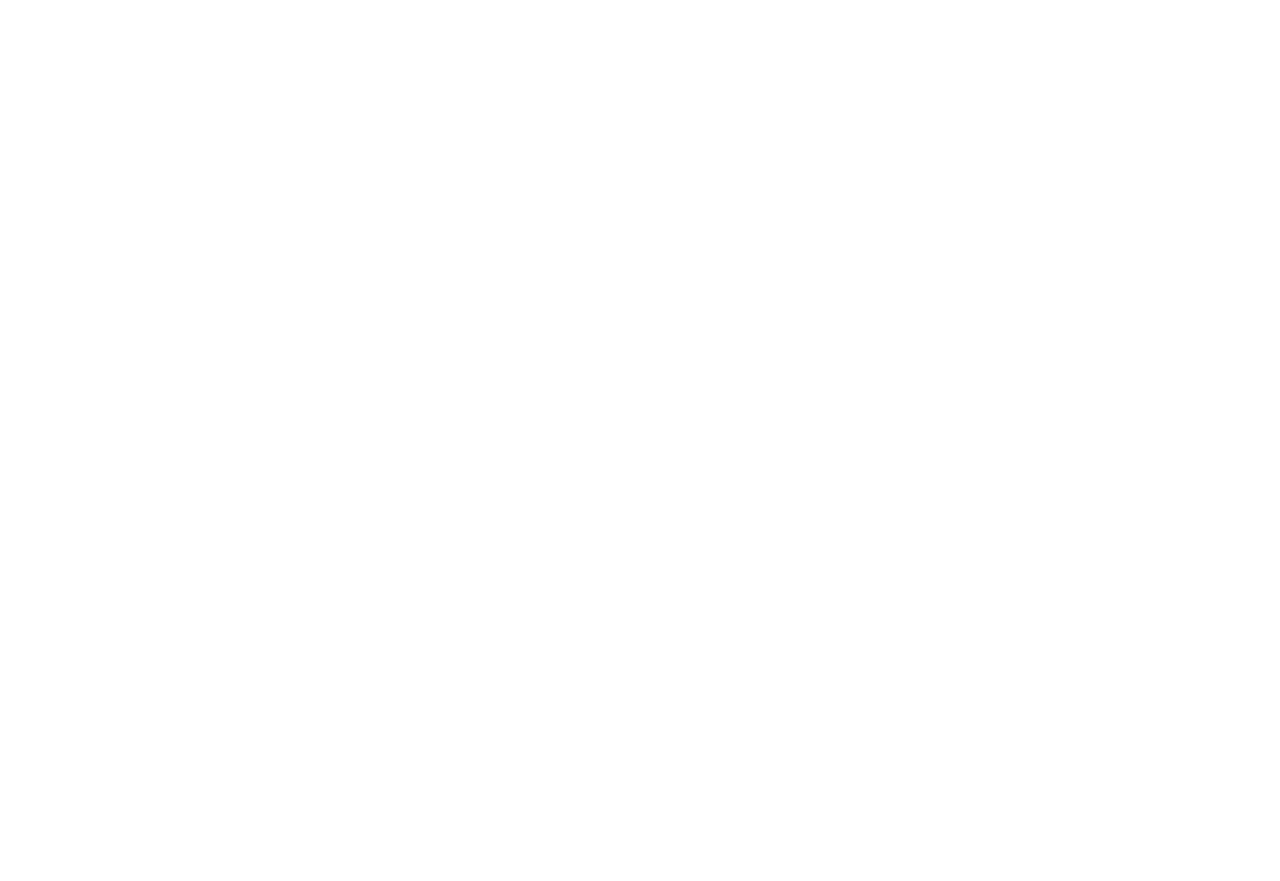
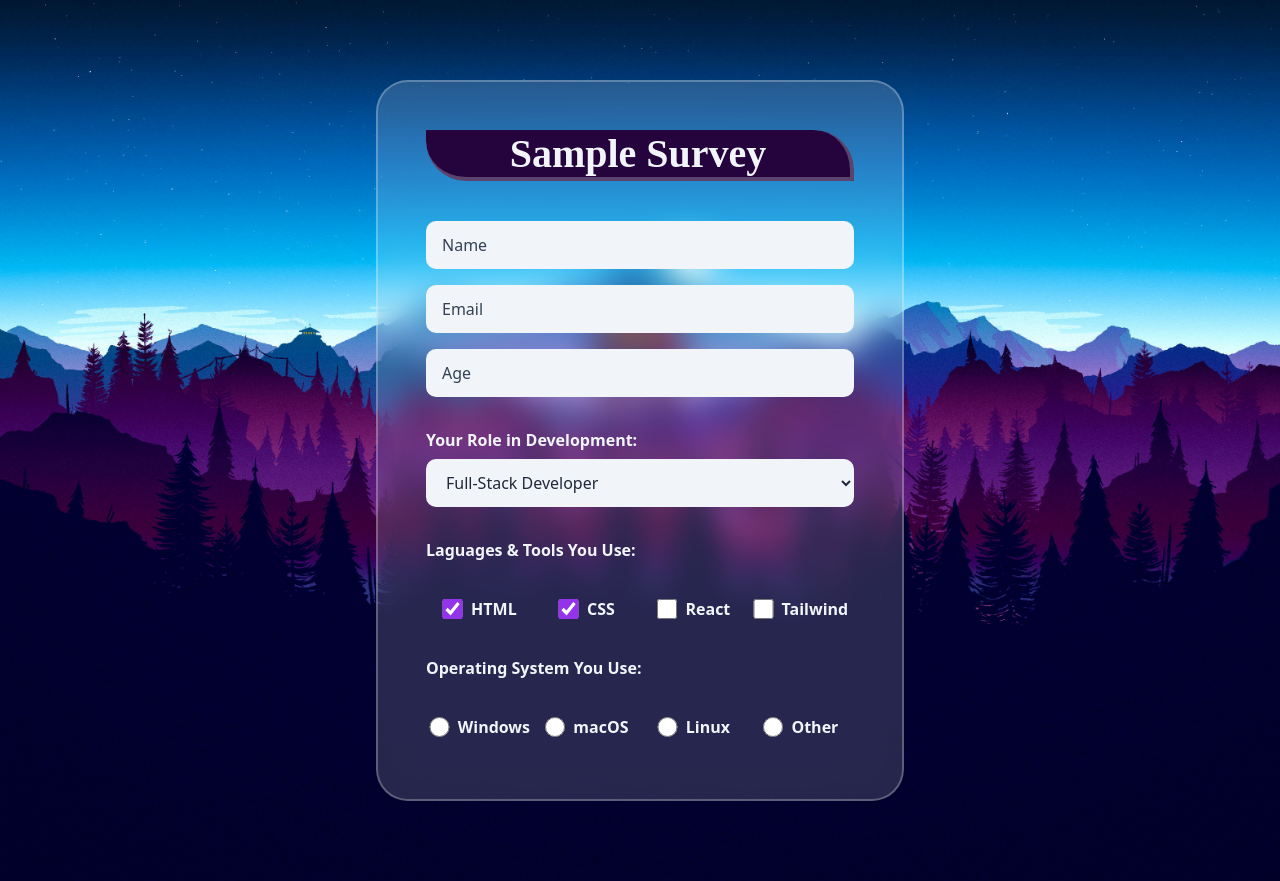
Before and after one commit to iBasnet/freeCodeCamp, a plain HTML site: page index.html in a window 1280 px wide. Before the commit the page ends 800 px from the top, so only its background shows below. Drawn offline with Linux system fonts and the light colour scheme; a web font is replaced by a local one.

Commit message:
Almost There...

```diff
--- a/index.html
+++ b/index.html
@@ -6,10 +6,54 @@
     <meta name="viewport" content="width=device-width, initial-scale=1.0">
     <title>Document</title>
     <link rel="stylesheet" href="style.css">
+    <link
+        href="https://api.fontshare.com/v2/css?f[]=clash-display@200,300,400,500,600,700&f[]=general-sans@200,300,400,500,600,700&display=swap"
+        rel="stylesheet">
 </head>
 
 <body>
-
+    <header></header>
+    <main>
+        <div class="form__wrapper">
+            <form action="">
+                <h1>Sample Survey</h1>
+                <section class="user__info">
+                    <input type="text" placeholder="Name">
+                    <input type="email" placeholder="Email">
+                    <input type="number" placeholder="Age" min="13" max="19">
+                </section>
+                <section class="user__role">
+                    <label for="">Your Role in Development:</label>
+                    <select name="" id="">
+                        <option value="">UI-UX Designer</option>
+                        <option value="">Front-End Developer</option>
+                        <option value="">Back-End Developer</option>
+                        <option value="" selected>Full-Stack Developer</option>
+                        <option value="">Data Scientist</option>
+                    </select>
+                </section>
+                <section class="user__langs">
+                    <label for="">Laguages & Tools You Use:</label>
+                    <label class="langs">
+                        <label for=""><input type="checkbox" checked>HTML</label>
+                        <label for=""><input type="checkbox" checked>CSS</label>
+                        <label for=""><input type="checkbox">React</label>
+                        <label for=""><input type="checkbox">Tailwind</label>
+                    </label>
+                </section>
+                <section class="user__os">
+                    <label for="">Operating System You Use:</label>
+                    <label class="os">
+                        <label for=""><input type="radio">Windows</label>
+                        <label for=""><input type="radio">macOS</label>
+                        <label for=""><input type="radio">Linux</label>
+                        <label for=""><input type="radio">Other</label>
+                    </label>
+                </section>
+            </form>
+        </div>
+    </main>
+    <footer></footer>
 </body>
 
 </html>
--- a/style.css
+++ b/style.css
@@ -16,10 +16,182 @@
     --clr-purple-600: #9333ea;
     --clr-rose-500: #f43f5e;
     --clr-rose-600: #e11d48;
+    --clr-artic-lime: #d0ff14;
 }
 
 * {
     margin: 0;
     padding: 0;
     box-sizing: border-box;
+    font-family: "General Sans", system-ui;
 }
+
+body {
+    background-color: var(--clr-dark);
+    color: var(--clr-light);
+    background-image: url(wallpaper.jpg);
+    background-repeat: no-repeat;
+    background-position: center;
+    background-attachment: scroll;
+    background-size: cover;
+}
+
+/* HEADER && FOOTER */
+
+header,
+footer {
+    height: 5rem;
+}
+
+header {
+    display: grid;
+    place-items: center;
+}
+
+/* FORM PARENT - GLOBAL CSS */
+
+.form__wrapper {
+    display: flex;
+    justify-content: center
+}
+
+form {
+    /* display: flex; */
+    /* flex-direction: column; */
+    height: auto;
+    width: 33rem;
+    padding: 3rem;
+    font-size: 1rem;
+    background-color: rgb(255, 255, 255, 0.15);
+    backdrop-filter: blur(15px);
+    border: 2px solid rgb(255, 255, 255, 0.25);
+    border-radius: 2rem;
+}
+
+form h1 {
+    font-size: 2.5rem;
+    text-align: center;
+    margin-bottom: 2rem;
+    color: var(--clr-light);
+    font-weight: 600;
+    font-family: "Clash Display";
+    backdrop-filter: blur(100px);
+    border-radius: 0 2.5rem 0 2.5rem;
+    background-color: hsl(274, 87%, 13%);
+    border-bottom: 4px solid rgb(255, 255, 255, 0.25);
+    border-right: 4px solid rgb(255, 255, 255, 0.25);
+}
+
+form input,
+form select {
+    font-size: 1rem;
+    font-weight: 500;
+    padding: 0.5rem 1rem;
+    outline: none;
+    border: none;
+    margin: 0.5rem 0rem;
+    border-radius: 10px;
+    height: 3rem;
+    color: var(--clr-slate800);
+    background-color: var(--clr-slate100);
+}
+
+form input::placeholder {
+    color: var(--clr-slate700);
+}
+
+form label {
+    font-weight: 600;
+    margin-top: 1.5rem;
+}
+
+form select {
+    color: var(--clr-slate800);
+}
+
+form select option {
+    color: var(--clr-slate700);
+    font-weight: 500;
+}
+
+/* FORM: USER INFO */
+
+.user__info input {
+    /* 👇👇👇 */
+    width: 100%;
+}
+
+/* FORM: USER ROLE */
+
+.user__role {
+    display: flex;
+    flex-direction: column;
+}
+
+/* FORM: USER LANGS */
+
+.user__langs {
+    display: flex;
+    flex-direction: column;
+}
+
+.user__langs input {
+    /* 👇👇👇 */
+    height: 1.3rem;
+    width: 1.3rem;
+    /* margin: 0; */
+    accent-color: var(--clr-purple-600);
+}
+
+.langs {
+    display: grid;
+    grid-template-columns: repeat(4, 1fr);
+    grid-template-rows: 3rem;
+    place-items: center;
+}
+
+.user__langs>.langs>label {
+    /* border: 2px solid yellow; */
+    /* 👇👇👇 */
+    margin: auto;
+    display: flex;
+    align-items: center;
+    gap: 0.5rem;
+}
+
+/* FORM: USER OS */
+
+.user__os {
+    display: flex;
+    flex-direction: column;
+}
+
+.user__os input {
+    height: 1.3rem;
+    width: 1.3rem;
+    accent-color: var(--clr-purple-600);
+}
+
+.os {
+    display: grid;
+    grid-template-columns: repeat(4, 1fr);
+    grid-template-rows: 3rem;
+    place-items: center;
+}
+
+.user__os>.os>label {
+    margin: auto;
+    display: flex;
+    align-items: center;
+    gap: 0.5rem;
+}
+
+/* EXTERNAL CSS */
+
+::-webkit-scrollbar {
+    background-color: var(--clr-dark);
+}
+
+::-webkit-scrollbar-thumb {
+    background-color: var(--clr-slate700);
+}
```
Also changed, not shown: wallpaper.jpg (added).
